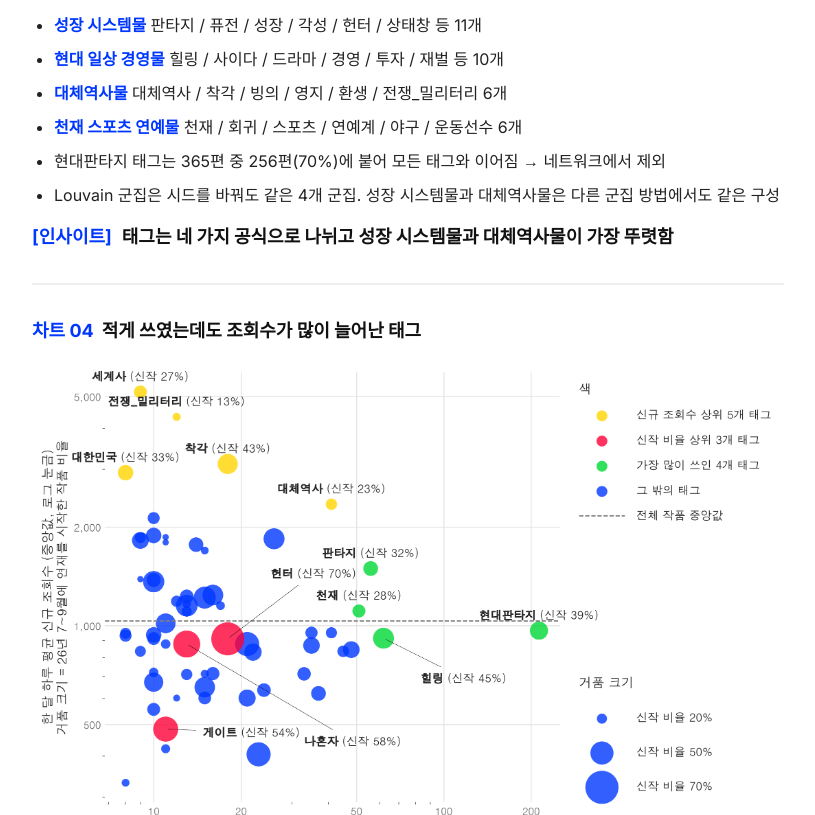
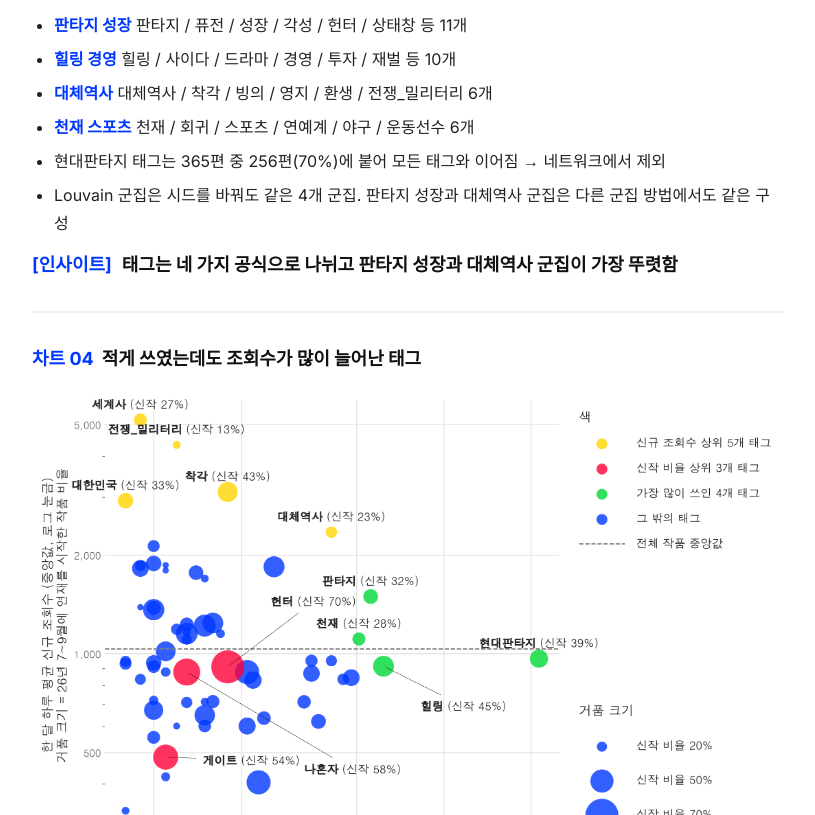
Before and after one commit to hyeyunsong/hyeyunsong.github.io, a plain HTML site: page munpia.html in a window 1280 px wide. Shown: the part 3034-3849 px from the top of the page, without its empty margins (232-1047 px from the left). Drawn offline with Linux system fonts and the light colour scheme; a web font is replaced by a local one.

Commit message:
Add files via upload

```diff
--- a/munpia.html
+++ b/munpia.html
@@ -632,13 +632,13 @@
         <img src="report_charts/03_tag_network_kamada.webp" alt="차트 03">
       </div>
       <ul>
-        <li><span class="b">성장 시스템물</span> 판타지 / 퓨전 / 성장 / 각성 / 헌터 / 상태창 등 11개</li>
-        <li><span class="b">현대 일상 경영물</span> 힐링 / 사이다 / 드라마 / 경영 / 투자 / 재벌 등 10개</li>
-        <li><span class="b">대체역사물</span> 대체역사 / 착각 / 빙의 / 영지 / 환생 / 전쟁_밀리터리 6개</li>
-        <li><span class="b">천재 스포츠 연예물</span> 천재 / 회귀 / 스포츠 / 연예계 / 야구 / 운동선수 6개</li>
+        <li><span class="b">판타지 성장</span> 판타지 / 퓨전 / 성장 / 각성 / 헌터 / 상태창 등 11개</li>
+        <li><span class="b">힐링 경영</span> 힐링 / 사이다 / 드라마 / 경영 / 투자 / 재벌 등 10개</li>
+        <li><span class="b">대체역사</span> 대체역사 / 착각 / 빙의 / 영지 / 환생 / 전쟁_밀리터리 6개</li>
+        <li><span class="b">천재 스포츠</span> 천재 / 회귀 / 스포츠 / 연예계 / 야구 / 운동선수 6개</li>
         <li>현대판타지 태그는 365편 중 256편(70%)에 붙어 모든 태그와 이어짐 → 네트워크에서 제외</li>
-        <li>Louvain 군집은 시드를 바꿔도 같은 4개 군집. 성장 시스템물과 대체역사물은 다른 군집 방법에서도 같은 구성</li>
-        <li class="insight">태그는 네 가지 공식으로 나뉘고 성장 시스템물과 대체역사물이 가장 뚜렷함</li>
+        <li>Louvain 군집은 시드를 바꿔도 같은 4개 군집. 판타지 성장과 대체역사 군집은 다른 군집 방법에서도 같은 구성</li>
+        <li class="insight">태그는 네 가지 공식으로 나뉘고 판타지 성장과 대체역사 군집이 가장 뚜렷함</li>
       </ul>
 
       <div class="chart">
```
Also changed, not shown: report_charts/03_tag_network_kamada.webp, report_charts/process/p1_network_before.webp.
